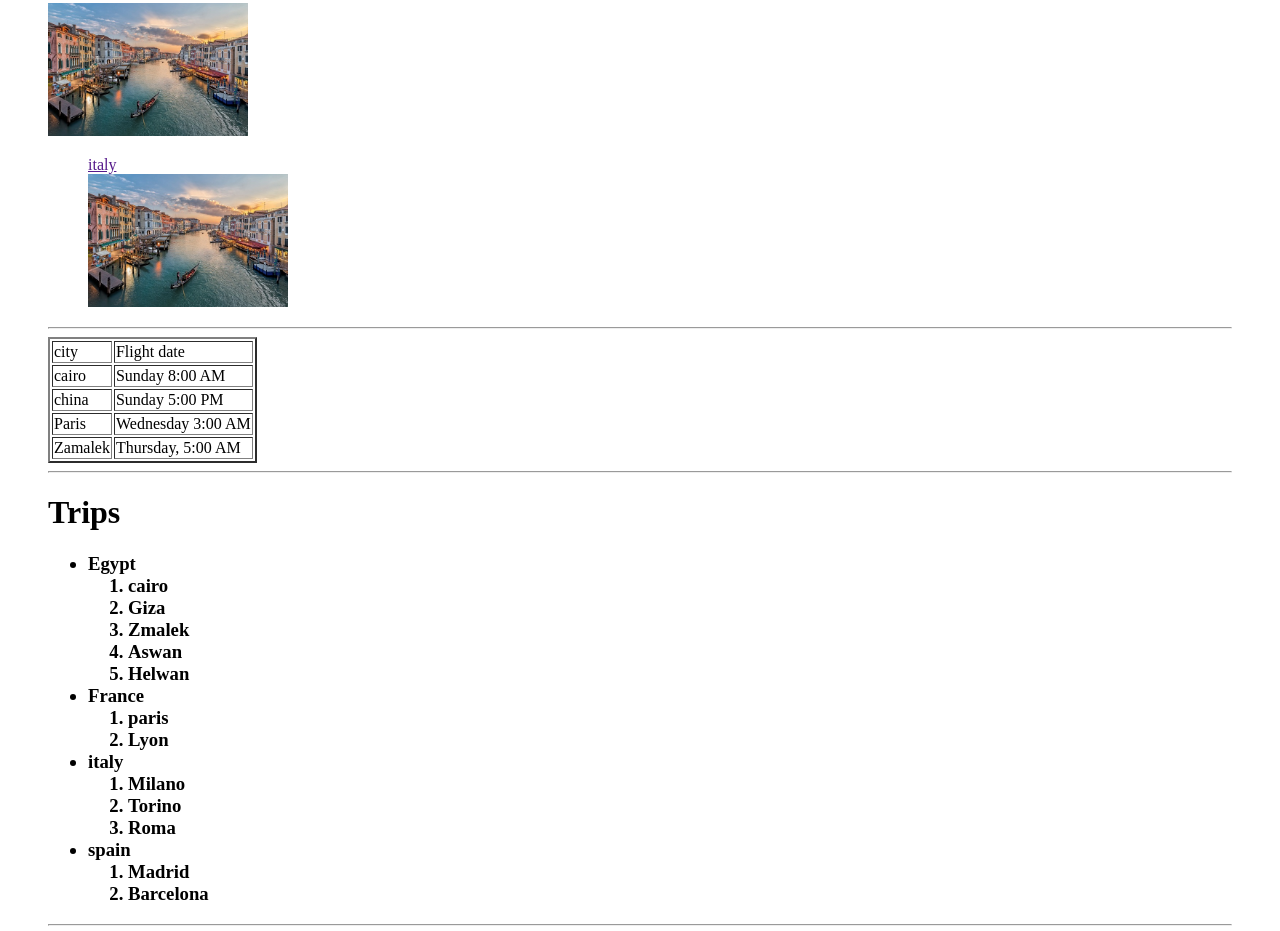
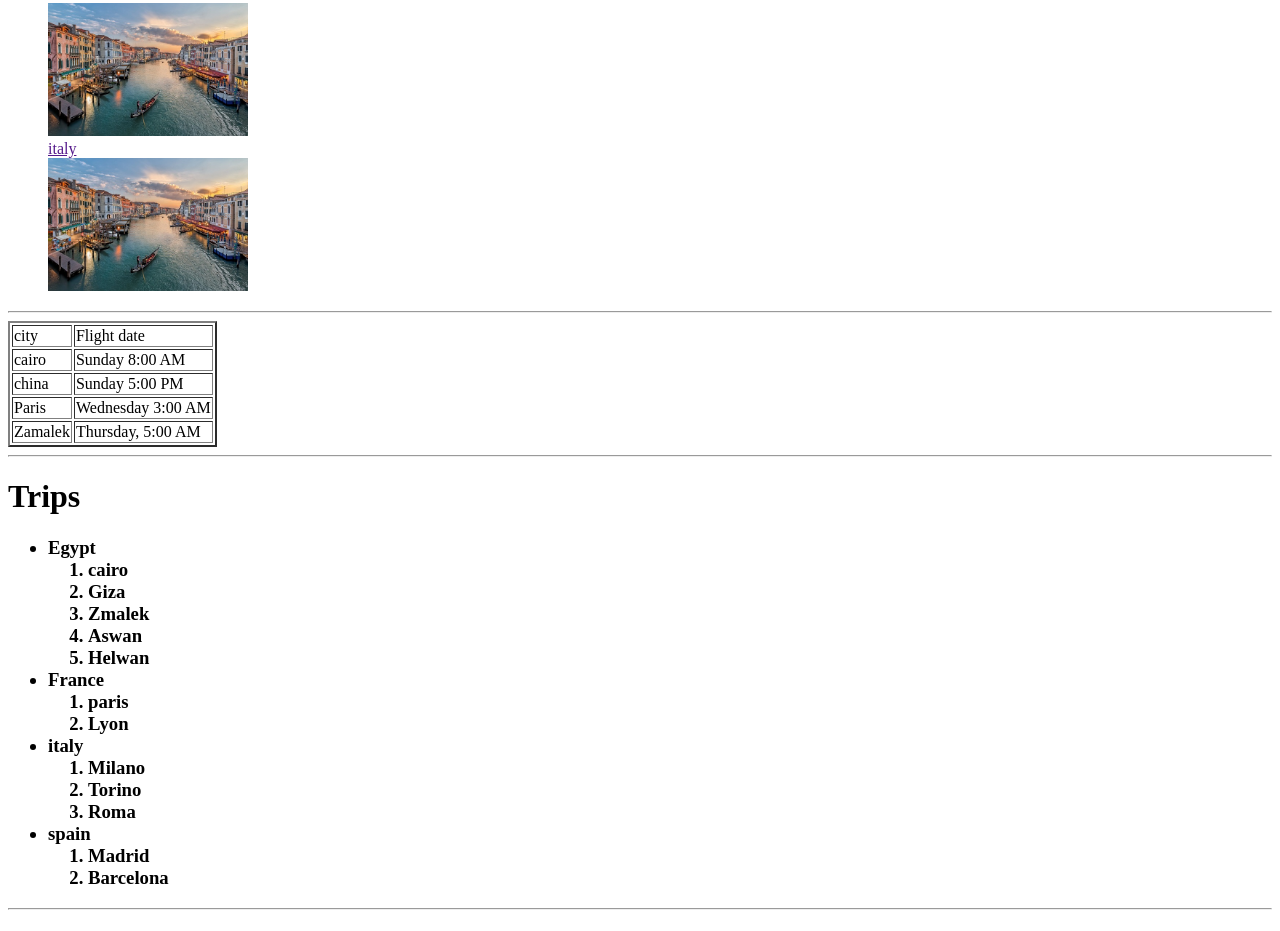
Before and after one commit to bahgatayman/safarii, a plain HTML site: page index.html in a window 1280 px wide. Shown: the part 834-1765 px from the top of the page. Drawn offline with Linux system fonts and the light colour scheme.

Commit message:
Update index.html

```diff
--- a/index.html
+++ b/index.html
@@ -56,8 +56,8 @@
         </a></figure>
         <figure><img src="Italy.jpg" alt="italy" width="200">
         <a href="">
-        <figure><figcaption>italy</figcaption></a>
-            <img src="Italy.jpg" alt="italy" width="200">
+        <figcaption>italy</figcaption></a>
+        <img src="Italy.jpg" alt="italy" width="200">
 
     </figure>
     </h3>
```
